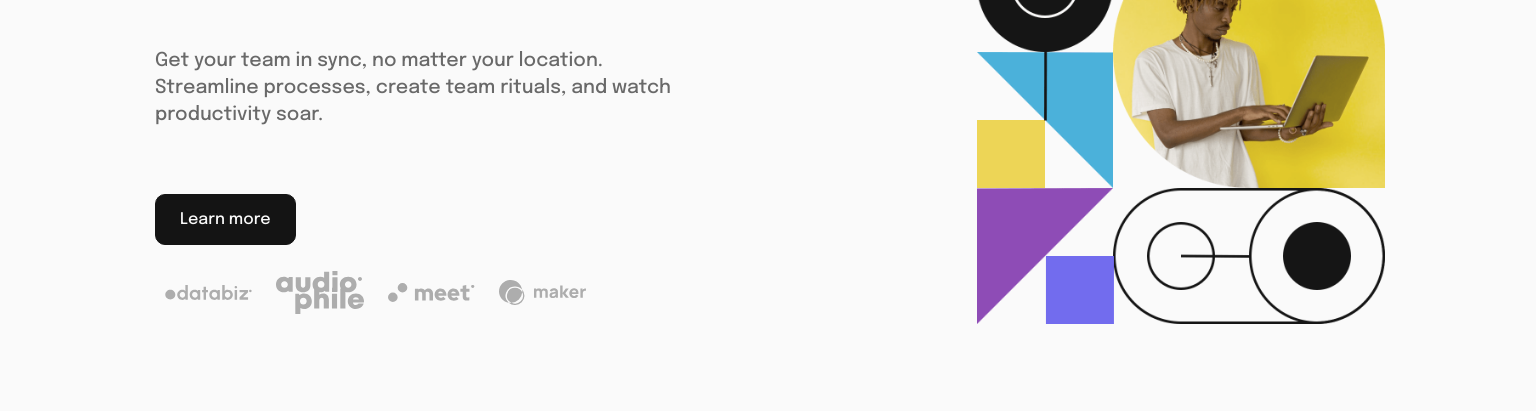
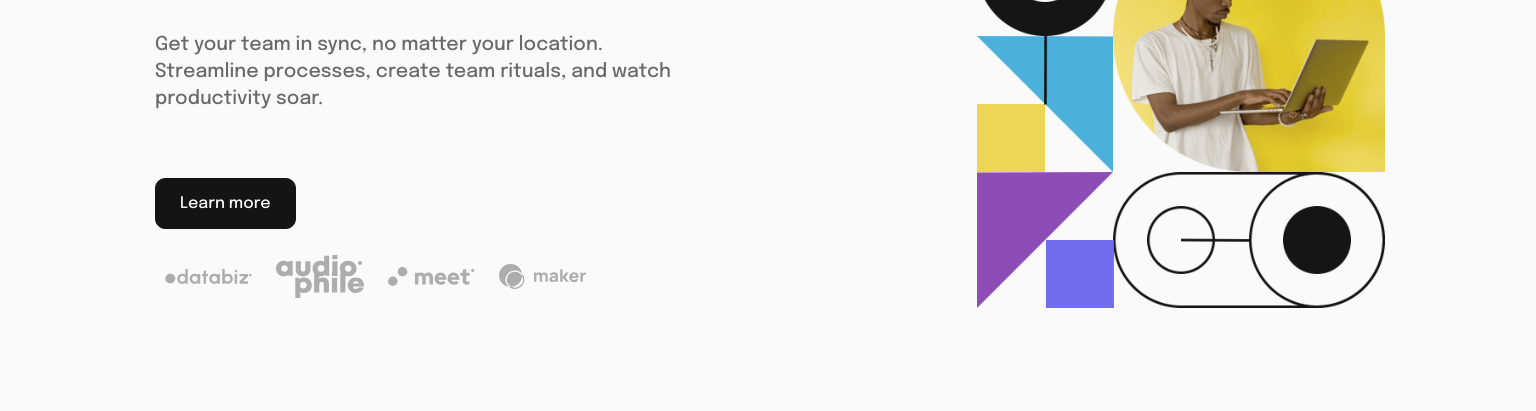
Before and after one commit to Tobshub/snap-demo-landing-page, a plain HTML site: page index.html in a window 1536 px wide. Shown: the part 389-800 px from the top of the page. Drawn offline with Linux system fonts and the light colour scheme.

Commit message:
bug fixes

```diff
--- a/style.css
+++ b/style.css
@@ -290,7 +290,7 @@ body {
         width: 0; height: 0;
     }
     body {
-        padding: 2rem 0 0 2rem;
+        padding: 1rem 0 0 2rem;
     }
     header {
         padding: 10px;
```
